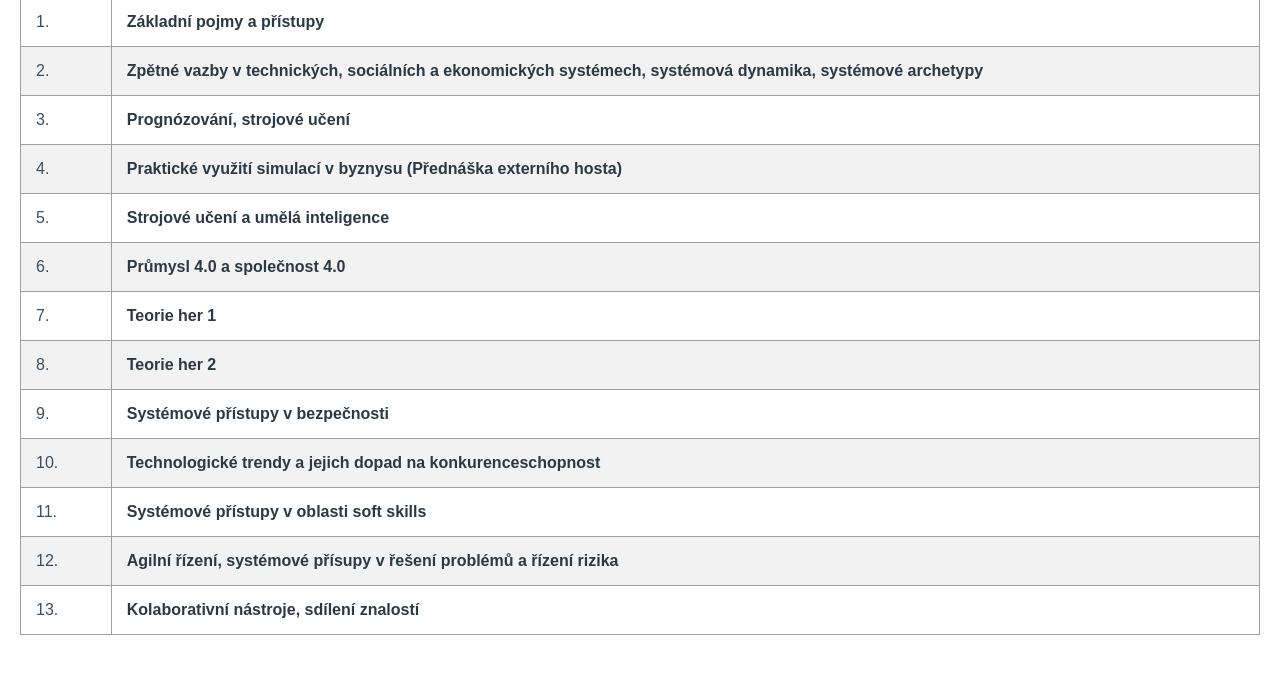
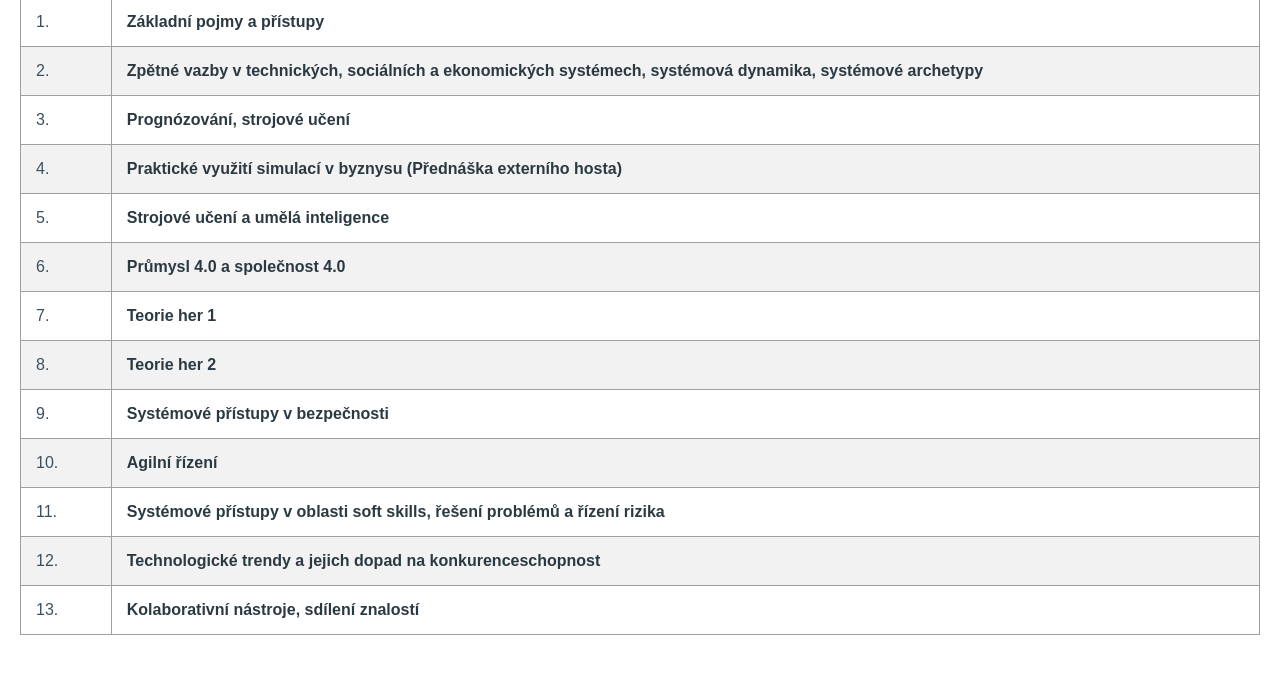
Before and after one commit to pesikj/fek-kpm-spm, a plain HTML site: page index.html in a window 1280 px wide. Shown: the part 152-826 px from the top of the page. Drawn offline with Linux system fonts and the light colour scheme.

Commit message:
Next lecture

```diff
--- a/index.html
+++ b/index.html
@@ -103,15 +103,15 @@
             </tr>
             <tr>
                 <td>10.</td>
-                <td class="lecture"><a href="10/lecture.html">Technologické trendy a jejich dopad na konkurenceschopnost</a></td>
+                <td class="lecture"><a href="10/lecture.html">Agilní řízení</a></td>
             </tr>
             <tr>
                 <td>11.</td>
-                <td class="lecture"><a href="11/lecture.html">Systémové přístupy v oblasti soft skills</a></td>
+                <td class="lecture"><a href="11/lecture.html">Systémové přístupy v oblasti soft skills, řešení problémů a řízení rizika</a></td>
             </tr>
             <tr>
                 <td>12.</td>
-                <td class="lecture"><a href="12/lecture.html">Agilní řízení, systémové přísupy v řešení problémů a řízení rizika</a></td>
+                <td class="lecture"><a href="12/lecture.html">Technologické trendy a jejich dopad na konkurenceschopnost</a></td>
             </tr>
             <tr>
                 <td>13.</td>
```
Also changed, not shown: 10/logo.webp (added), 1 other file.
